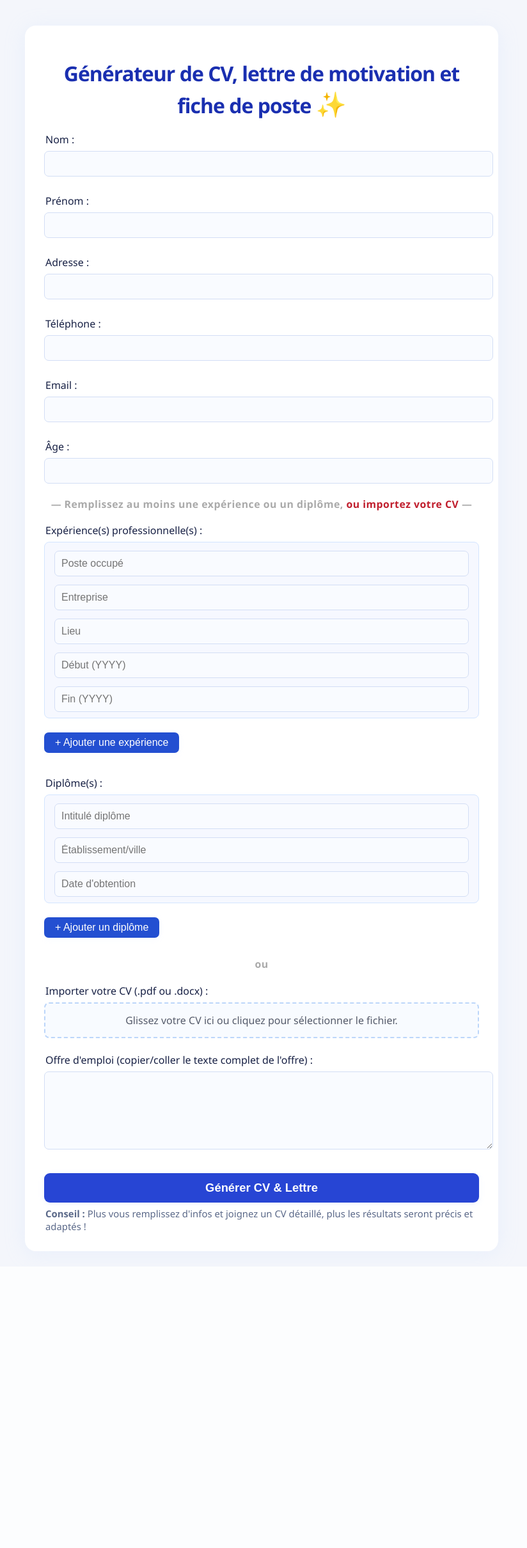
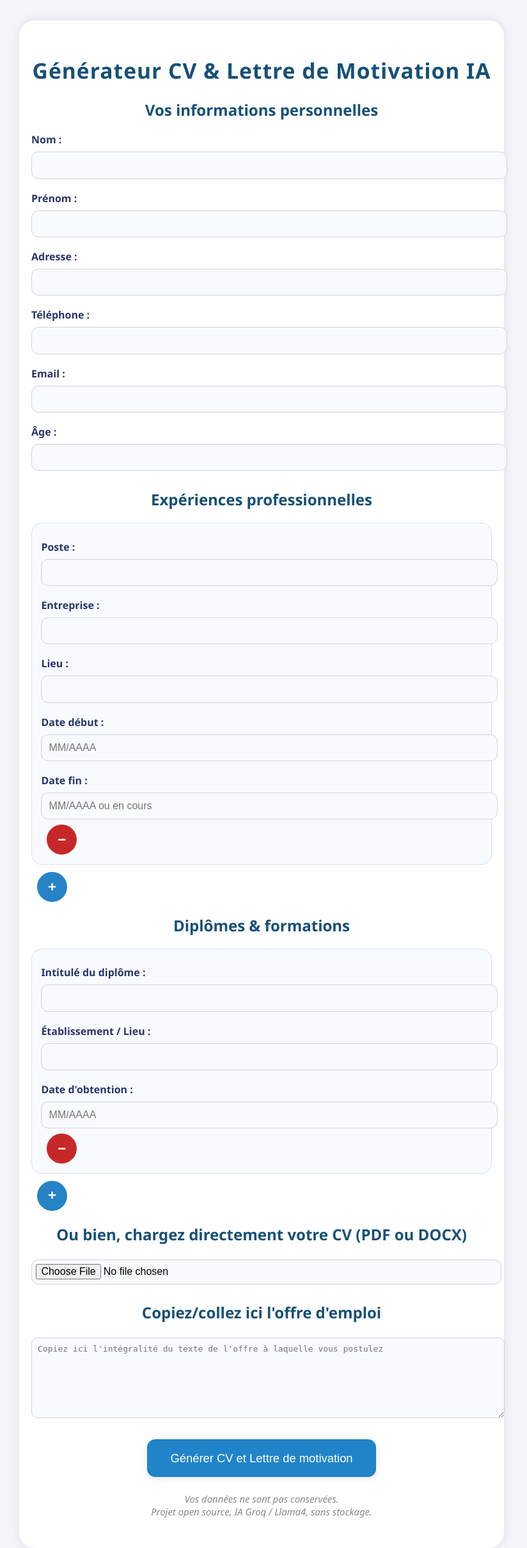
Before and after one commit to s00r1/cvlm, a Flask app: page / in a window 1280 px wide. Shown: the whole page at 64% size, without its empty margins (231-1055 px from the left). Before the commit the page ends 1967 px from the top, so only its background shows below. Run offline with Flask 3, Linux system fonts and the light colour scheme.

Commit message:
grosse update Vgg fichier html et app

```diff
--- a/app.py
+++ b/app.py
@@ -60,14 +60,12 @@ def extract_cv_uploaded(file):
     file.seek(0)
     file_bytes = file.read()
     if ext == ".pdf":
-        # 1. Essaye l'extraction PyPDF2 natif
         try:
             pdf_file = io.BytesIO(file_bytes)
             reader = PyPDF2.PdfReader(pdf_file)
             text = "\n".join([page.extract_text() for page in reader.pages if page.extract_text()])
         except Exception as e:
             text = ""
-        # 2. Si texte vide, tente OCR fallback
         if not text.strip():
             try:
                 from pdf2image import convert_from_bytes
@@ -173,6 +171,13 @@ def index():
     cv_uploaded = False
     cv_uploaded_text = ""
     cv_truncated = False
+    cv_extraction_error = ""
+
+    # Réception des champs pour préremplissage si erreur
+    nom = prenom = adresse = telephone = email = age = ""
+    xp_poste = xp_entreprise = xp_lieu = xp_debut = xp_fin = []
+    dip_titre = dip_lieu = dip_date = []
+
     if request.method == "POST":
         nom = request.form.get("nom", "")
         prenom = request.form.get("prenom", "")
@@ -206,14 +211,24 @@ def index():
                 cv_uploaded_text, cv_truncated = summarize_text(cv_uploaded_text_raw, max_chars=3000)
                 cv_uploaded = True
             except Exception as e:
-                error += f"Erreur extraction du CV : {e} "
+                cv_extraction_error = f"Erreur extraction du CV : {e}"
+                cv_uploaded = True  # intention reconnue même si extraction KO
 
-        # On refuse si rien du tout
-        if not (experiences_user or diplomes_user or cv_uploaded_text):
+        # Patch clé ici
+        if not (experiences_user or diplomes_user or cv_uploaded):
             error += "Veuillez remplir au moins une expérience professionnelle, un diplôme, ou uploader votre CV !"
-            return render_template("index.html", error=error)
+            # On renvoie TOUS les champs pour préremplir le formulaire
+            return render_template(
+                "index.html", error=error + " " + cv_extraction_error,
+                nom=nom, prenom=prenom, adresse=adresse, telephone=telephone, email=email, age=age,
+                xp_poste=xp_poste, xp_entreprise=xp_entreprise, xp_lieu=xp_lieu, xp_debut=xp_debut, xp_fin=xp_fin,
+                dip_titre=dip_titre, dip_lieu=dip_lieu, dip_date=dip_date,
+            )
 
-        # ------------ PROMPT JSON PRO --------------
+        if cv_extraction_error:
+            error += cv_extraction_error
+
+        # ------------- PROMPT JSON PRO --------------
         prompt = f"""
 Tu es un assistant RH expert. Lis l'offre et les données du candidat. Ne jamais inventer.
 Si le CV fourni est tronqué, précise-le dans les autres informations du JSON.
--- a/templates/index.html
+++ b/templates/index.html
@@ -2,213 +2,224 @@
 <html lang="fr">
 <head>
     <meta charset="UTF-8">
-    <title>Générateur CV / Lettre de motivation / Fiche de poste</title>
-    <meta name="viewport" content="width=device-width, initial-scale=1.0, maximum-scale=1">
+    <title>Générateur CV & Lettre de Motivation</title>
+    <meta name="viewport" content="width=device-width, initial-scale=1">
+    <link rel="stylesheet" href="/static/style.css">
     <style>
-        body { background: #f4f6fb; margin: 0; font-family: 'Segoe UI', Arial, sans-serif; color: #182145; }
+        body {
+            font-family: 'Segoe UI', Arial, sans-serif;
+            margin: 0;
+            padding: 0;
+            background: #f4f4f9;
+        }
         .container {
-            max-width: 680px;
-            margin: 40px auto 24px auto;
+            max-width: 720px;
+            margin: 0 auto;
             background: #fff;
-            border-radius: 17px;
-            box-shadow: 0 4px 32px #bfd8ff34;
-            padding: 32px 30px 24px 30px;
+            border-radius: 1.5rem;
+            box-shadow: 0 0 15px #bbb5;
+            padding: 2rem 1.2rem;
+            margin-top: 2rem;
         }
-        h1 { color: #1a2fb0; text-align:center; font-size:2em; letter-spacing:-1px; margin-bottom:18px;}
-        h2 { color: #273469; font-size:1.25em;}
-        label { font-weight: 500; display:block; margin:19px 0 7px 2px;}
-        input[type=text], input[type=email], input[type=number], textarea, input[type=file] {
-            width:100%; padding:10px; border-radius:7px;
-            border:1.2px solid #d3def5; font-size:1em; background:#f9fbff;
-            margin-bottom: 8px;
+        h1, h2 {
+            color: #175076;
+            text-align: center;
         }
-        textarea { min-height:100px; resize:vertical;}
-        .row-flex { display:flex; gap:13px; flex-wrap:wrap;}
+        label {
+            display: block;
+            font-weight: bold;
+            margin: 0.7em 0 0.3em 0;
+        }
+        input, textarea, select {
+            width: 100%;
+            padding: 0.7em;
+            margin-bottom: 0.5em;
+            border-radius: 0.7em;
+            border: 1px solid #d3d3d3;
+            font-size: 1em;
+            background: #f9fafd;
+        }
+        input[type="file"] {
+            padding: 0.4em;
+        }
         .xp-block, .dip-block {
-            background:#f6f8ff;
-            border-radius:8px;
-            padding:13px 15px 9px 15px;
-            margin-bottom:12px;
-            border: 1px solid #d3e5ff;
+            border: 1px solid #dde1e7;
+            padding: 0.9em;
+            border-radius: 1em;
+            margin-bottom: 0.7em;
+            background: #f8fbfd;
+            position: relative;
         }
-        .add-btn {
-            background:#234fd1; color:#fff;
-            border:none; border-radius:7px; padding:7px 17px;
-            font-size:1em; cursor:pointer;
-            margin:10px 0 17px 0;
-            font-weight:500; box-shadow: 0 2px 8px #cad7fc23;
-            transition: background .2s;
+        .add-btn, .remove-btn {
+            background: #2583c6;
+            color: #fff;
+            border: none;
+            border-radius: 50%;
+            width: 2.1em;
+            height: 2.1em;
+            font-size: 1.4em;
+            font-weight: bold;
+            cursor: pointer;
+            margin: 0 0.4em;
         }
-        .add-btn:hover, .add-btn:focus { background:#3b5ee6; }
-        .file-upload { margin:20px 0 23px 0; }
-        .file-upload input[type=file] { border:1.2px solid #d3def5; border-radius:6px; background:#f8faff;}
-        .or-separator {
-            text-align:center; color:#aaa; margin: 13px 0 15px 0;
-            font-weight:600; letter-spacing: .5px; font-size:.99em;
+        .remove-btn {
+            background: #c62828;
         }
-        .important {color:#c01e2d; font-weight:700;}
-        button[type=submit] {
-            margin-top:24px; width:100%;
-            font-size:1.15em; padding:12px 0; background:#2745d4;
-            color:#fff; border-radius:9px; border:none; font-weight:600; cursor:pointer;
-            box-shadow: 0 2px 8px #bdd1fd35; transition: background .2s;
+        .actions {
+            text-align: center;
         }
-        button[type=submit]:hover { background:#4964e6;}
-        .error-message { color:#c01e2d; background:#fff0f3; padding:10px 14px; border-radius:7px; margin-bottom:13px; text-align:center;}
-        @media (max-width:900px) {
-            .container { max-width:97vw; }
+        .btn-primary {
+            background: #2184c9;
+            color: #fff;
+            padding: 1em 2em;
+            font-size: 1.15em;
+            border: none;
+            border-radius: 0.7em;
+            cursor: pointer;
+            margin-top: 1.2em;
+            box-shadow: 0 2px 10px #17325024;
+            transition: background 0.2s;
         }
-        @media (max-width:600px) {
-            .container { padding:12px 2vw;}
-            h1 { font-size:1.25em;}
-            .xp-block, .dip-block { padding:8px 7px;}
+        .btn-primary:hover {
+            background: #1668a7;
         }
-        .xp-block input, .dip-block input { margin-bottom:0;}
-        .tips { font-size:.93em; color:#5b6989; margin:7px 2px 5px 2px;}
-        .dragzone {
-            border:2px dashed #bcd6fa; border-radius:8px;
-            background:#f8fbff; padding:15px 10px;
-            text-align:center; color:#555b6a; font-size:1em;
-            margin-bottom:7px; transition: border .25s;
+        .error-msg {
+            color: #c62828;
+            background: #fff3f3;
+            border: 1px solid #c62828;
+            border-radius: 1em;
+            padding: 1em;
+            margin-bottom: 1.2em;
+            font-weight: bold;
         }
-        .dragzone.dragover { border:2.5px solid #2644d3; background:#f2f8ff;}
+        @media (max-width: 600px) {
+            .container { padding: 0.7em; margin-top: 0.7em; }
+            input, textarea, select { font-size: 1em; }
+            h1 { font-size: 1.3em; }
+            .btn-primary { font-size: 1em; padding: 0.7em 1.4em; }
+        }
     </style>
-    <script>
-        function addExp() {
-            let container = document.getElementById("xp-container");
-            let html = `<div class="xp-block row-flex">
-                <input type="text" name="xp_poste" placeholder="Poste occupé" required>
-                <input type="text" name="xp_entreprise" placeholder="Entreprise" required>
-                <input type="text" name="xp_lieu" placeholder="Lieu" required>
-                <input type="text" name="xp_debut" placeholder="Début (YYYY)" required>
-                <input type="text" name="xp_fin" placeholder="Fin (YYYY)" required>
-            </div>`;
-            container.insertAdjacentHTML("beforeend", html);
-        }
-        function addDip() {
-            let container = document.getElementById("dip-container");
-            let html = `<div class="dip-block row-flex">
-                <input type="text" name="dip_titre" placeholder="Intitulé diplôme" required>
-                <input type="text" name="dip_lieu" placeholder="Établissement/ville" required>
-                <input type="text" name="dip_date" placeholder="Date d'obtention" required>
-            </div>`;
-            container.insertAdjacentHTML("beforeend", html);
-        }
-        function validateForm(e) {
-            let xpBlocks = document.querySelectorAll('.xp-block');
-            let dipBlocks = document.querySelectorAll('.dip-block');
-            let hasXp = false, hasDip = false;
-            xpBlocks.forEach(xp => {
-                let ok = true;
-                xp.querySelectorAll('input').forEach(inp => { if(!inp.value) ok = false; });
-                if(ok) hasXp = true;
-            });
-            dipBlocks.forEach(dip => {
-                let ok = true;
-                dip.querySelectorAll('input').forEach(inp => { if(!inp.value) ok = false; });
-                if(ok) hasDip = true;
-            });
-            let cvFile = document.getElementById('cv_file').files.length > 0;
-            if(!hasXp && !hasDip && !cvFile) {
-                alert("Veuillez remplir au moins une expérience professionnelle, un diplôme, ou uploader votre CV !");
-                e.preventDefault();
-            }
-        }
-        window.onload = function() {
-            document.getElementById('add-xp').onclick = addExp;
-            document.getElementById('add-dip').onclick = addDip;
-            document.getElementById('main-form').onsubmit = validateForm;
-
-            // Drag'n'drop CV
-            const dragzone = document.getElementById("dragzone");
-            const cvfile = document.getElementById("cv_file");
-            if (dragzone) {
-                dragzone.addEventListener("dragover", function(e){ e.preventDefault(); dragzone.classList.add("dragover"); });
-                dragzone.addEventListener("dragleave", function(e){ dragzone.classList.remove("dragover"); });
-                dragzone.addEventListener("drop", function(e){
-                    e.preventDefault(); dragzone.classList.remove("dragover");
-                    if (e.dataTransfer.files.length) {
-                        cvfile.files = e.dataTransfer.files;
-                        dragzone.innerHTML = "CV chargé : " + e.dataTransfer.files[0].name;
-                    }
-                });
-            }
-        };
-    </script>
 </head>
 <body>
 <div class="container">
-        <h1>Générateur de CV, lettre de motivation et fiche de poste <span style="font-size:1.2em;">✨</span></h1>
+    <h1>Générateur CV & Lettre de Motivation IA</h1>
     {% if error %}
-            <div class="error-message">{{ error }}</div>
+        <div class="error-msg">{{ error }}</div>
     {% endif %}
-        <form method="POST" enctype="multipart/form-data" id="main-form" autocomplete="off">
+    <form method="post" enctype="multipart/form-data" id="cvlmForm">
+        <h2>Vos informations personnelles</h2>
         <label>Nom :</label>
-            <input type="text" name="nom" required>
+        <input type="text" name="nom" value="{{ nom or '' }}" required>
         <label>Prénom :</label>
-            <input type="text" name="prenom" required>
+        <input type="text" name="prenom" value="{{ prenom or '' }}" required>
         <label>Adresse :</label>
-            <input type="text" name="adresse">
+        <input type="text" name="adresse" value="{{ adresse or '' }}">
         <label>Téléphone :</label>
-            <input type="text" name="telephone">
+        <input type="tel" name="telephone" value="{{ telephone or '' }}">
         <label>Email :</label>
-            <input type="email" name="email">
+        <input type="email" name="email" value="{{ email or '' }}">
         <label>Âge :</label>
-            <input type="number" name="age">
+        <input type="number" name="age" min="15" max="100" value="{{ age or '' }}">
 
-            <div class="or-separator">— Remplissez au moins une expérience ou un diplôme, <span class="important">ou importez votre CV</span> —</div>
+        <h2>Expériences professionnelles</h2>
+        <div id="xp-list">
+            {% set xp_nb = xp_poste|length if xp_poste else 1 %}
+            {% for i in range(xp_nb) %}
+            <div class="xp-block">
+                <label>Poste :</label>
+                <input type="text" name="xp_poste" value="{{ xp_poste[i] if xp_poste and xp_poste|length > i else '' }}">
+                <label>Entreprise :</label>
+                <input type="text" name="xp_entreprise" value="{{ xp_entreprise[i] if xp_entreprise and xp_entreprise|length > i else '' }}">
+                <label>Lieu :</label>
+                <input type="text" name="xp_lieu" value="{{ xp_lieu[i] if xp_lieu and xp_lieu|length > i else '' }}">
+                <label>Date début :</label>
+                <input type="text" name="xp_debut" value="{{ xp_debut[i] if xp_debut and xp_debut|length > i else '' }}" placeholder="MM/AAAA">
+                <label>Date fin :</label>
+                <input type="text" name="xp_fin" value="{{ xp_fin[i] if xp_fin and xp_fin|length > i else '' }}" placeholder="MM/AAAA ou en cours">
+                <button type="button" class="remove-btn" onclick="removeXP(this)">−</button>
+            </div>
+            {% endfor %}
+        </div>
+        <button type="button" class="add-btn" onclick="addXP()">+</button>
 
-            <label>Expérience(s) professionnelle(s) :</label>
-            <div id="xp-container">
-                <div class="xp-block row-flex">
-                    <input type="text" name="xp_poste" placeholder="Poste occupé" >
-                    <input type="text" name="xp_entreprise" placeholder="Entreprise" >
-                    <input type="text" name="xp_lieu" placeholder="Lieu" >
-                    <input type="text" name="xp_debut" placeholder="Début (YYYY)" >
-                    <input type="text" name="xp_fin" placeholder="Fin (YYYY)" >
+        <h2>Diplômes & formations</h2>
+        <div id="dip-list">
+            {% set dip_nb = dip_titre|length if dip_titre else 1 %}
+            {% for i in range(dip_nb) %}
+            <div class="dip-block">
+                <label>Intitulé du diplôme :</label>
+                <input type="text" name="dip_titre" value="{{ dip_titre[i] if dip_titre and dip_titre|length > i else '' }}">
+                <label>Établissement / Lieu :</label>
+                <input type="text" name="dip_lieu" value="{{ dip_lieu[i] if dip_lieu and dip_lieu|length > i else '' }}">
+                <label>Date d'obtention :</label>
+                <input type="text" name="dip_date" value="{{ dip_date[i] if dip_date and dip_date|length > i else '' }}" placeholder="MM/AAAA">
+                <button type="button" class="remove-btn" onclick="removeDip(this)">−</button>
             </div>
+            {% endfor %}
         </div>
-            <button type="button" class="add-btn" id="add-xp">+ Ajouter une expérience</button>
+        <button type="button" class="add-btn" onclick="addDip()">+</button>
 
-            <label>Diplôme(s) :</label>
-            <div id="dip-container">
-                <div class="dip-block row-flex">
-                    <input type="text" name="dip_titre" placeholder="Intitulé diplôme" >
-                    <input type="text" name="dip_lieu" placeholder="Établissement/ville" >
-                    <input type="text" name="dip_date" placeholder="Date d'obtention" >
+        <h2>Ou bien, chargez directement votre CV (PDF ou DOCX)</h2>
+        <input type="file" name="cv_file" accept=".pdf,.docx">
+
+        <h2>Copiez/collez ici l'offre d'emploi</h2>
+        <textarea name="description" rows="7" placeholder="Copiez ici l'intégralité du texte de l'offre à laquelle vous postulez" required>{{ description or '' }}</textarea>
+
+        <div class="actions">
+            <button type="submit" class="btn-primary">Générer CV et Lettre de motivation</button>
         </div>
-            </div>
-            <button type="button" class="add-btn" id="add-dip">+ Ajouter un diplôme</button>
-
-            <div class="or-separator">ou</div>
-            <div class="file-upload">
-                <label for="cv_file">Importer votre CV (.pdf ou .docx) :</label>
-                <div id="dragzone" class="dragzone">
-                    Glissez votre CV ici ou cliquez pour sélectionner le fichier.
-                    <input type="file" id="cv_file" name="cv_file" accept=".pdf,.docx" style="display:none;" onclick="this.value=null;">
-                </div>
+    </form>
+    <p style="text-align:center;font-size:0.93em;color:#888;margin-top:1.6em">
+        <em>Vos données ne sont pas conservées.<br>Projet open source, IA Groq / Llama4, sans stockage.</em>
+    </p>
 </div>
 
-            <label>Offre d'emploi (copier/coller le texte complet de l'offre) :</label>
-            <textarea name="description" required></textarea>
+<script>
+    // Ajout/Retrait XP
+    function addXP() {
+        let xpList = document.getElementById('xp-list');
+        let block = document.createElement('div');
+        block.className = 'xp-block';
+        block.innerHTML = `
+            <label>Poste :</label>
+            <input type="text" name="xp_poste">
+            <label>Entreprise :</label>
+            <input type="text" name="xp_entreprise">
+            <label>Lieu :</label>
+            <input type="text" name="xp_lieu">
+            <label>Date début :</label>
+            <input type="text" name="xp_debut" placeholder="MM/AAAA">
+            <label>Date fin :</label>
+            <input type="text" name="xp_fin" placeholder="MM/AAAA ou en cours">
+            <button type="button" class="remove-btn" onclick="removeXP(this)">−</button>
+        `;
+        xpList.appendChild(block);
+    }
+    function removeXP(btn) {
+        let block = btn.parentElement;
+        block.parentElement.removeChild(block);
+    }
 
-            <button type="submit" id="submit-btn">Générer CV & Lettre</button>
-        </form>
-        <div class="tips">
-            <b>Conseil :</b> Plus vous remplissez d'infos et joignez un CV détaillé, plus les résultats seront précis et adaptés !
-        </div>
-    </div>
-    <script>
-        // Clique sur la zone pour ouvrir la boîte de sélection de fichiers
-        document.getElementById('dragzone').onclick = function() {
-            document.getElementById('cv_file').click();
-        };
-        // Update dragzone text on file select
-        document.getElementById('cv_file').onchange = function() {
-            if (this.files.length) {
-                document.getElementById('dragzone').innerHTML = "CV chargé : " + this.files[0].name;
+    // Ajout/Retrait Diplômes
+    function addDip() {
+        let dipList = document.getElementById('dip-list');
+        let block = document.createElement('div');
+        block.className = 'dip-block';
+        block.innerHTML = `
+            <label>Intitulé du diplôme :</label>
+            <input type="text" name="dip_titre">
+            <label>Établissement / Lieu :</label>
+            <input type="text" name="dip_lieu">
+            <label>Date d'obtention :</label>
+            <input type="text" name="dip_date" placeholder="MM/AAAA">
+            <button type="button" class="remove-btn" onclick="removeDip(this)">−</button>
+        `;
+        dipList.appendChild(block);
     }
-        };
+    function removeDip(btn) {
+        let block = btn.parentElement;
+        block.parentElement.removeChild(block);
+    }
 </script>
 </body>
 </html>
```
Lines whose indentation alone changed are shown as unchanged.
